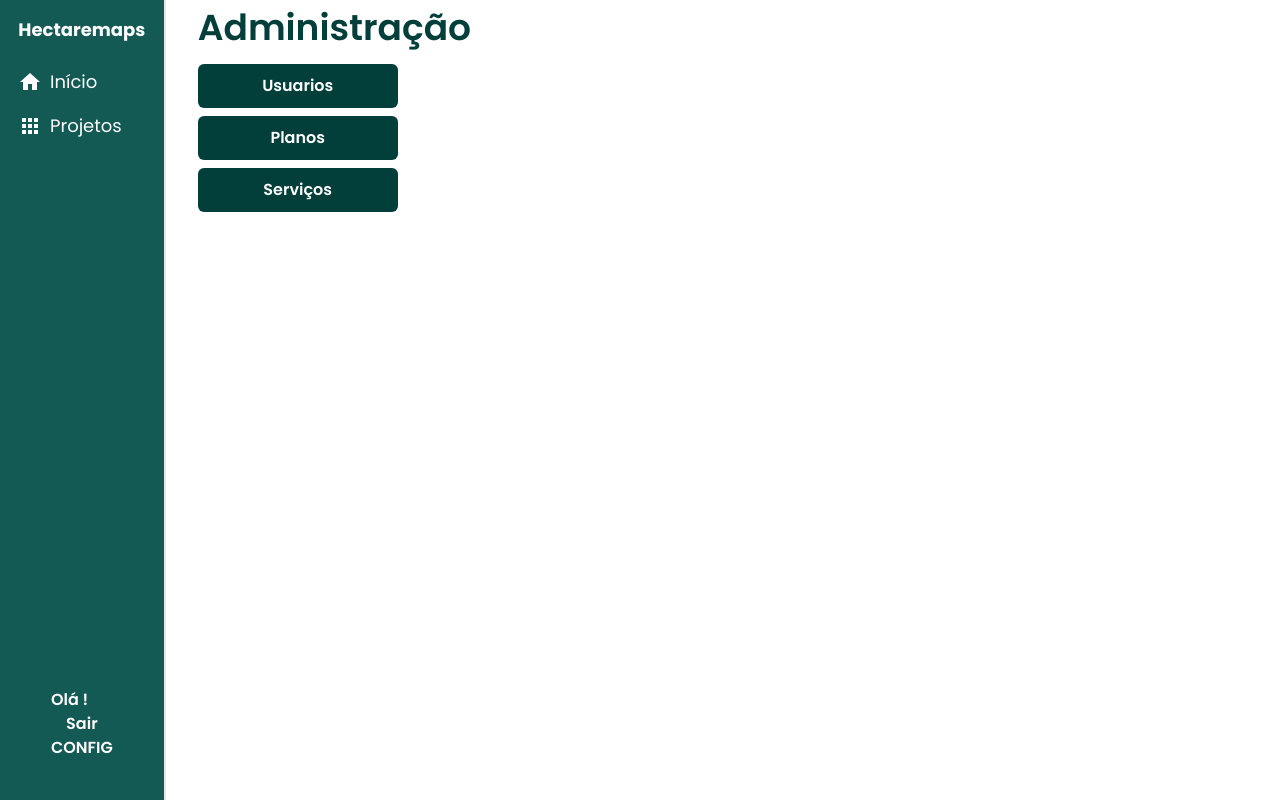
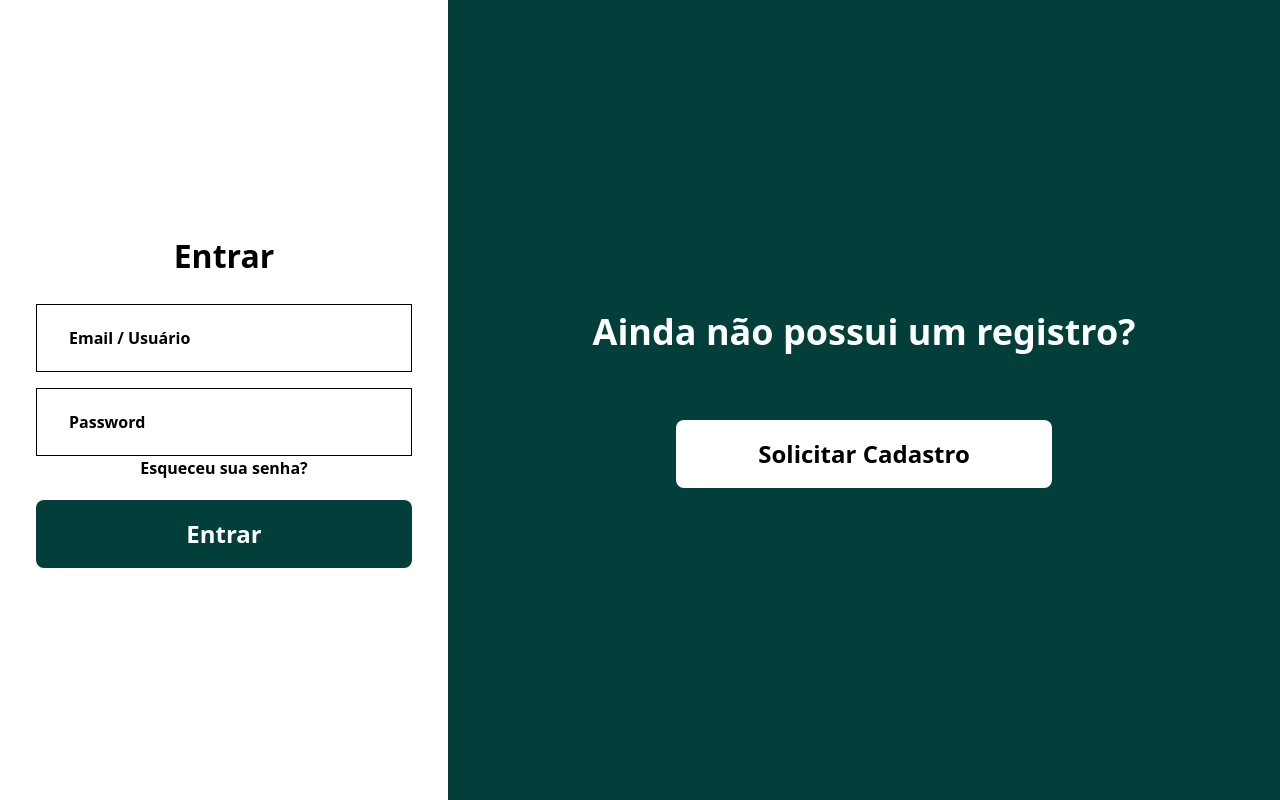
Before and after one commit to igordonatti/hectaremapsPlatorm, a React (Vite) app: page /Admin in a window 1280 px wide. Built offline with nearby package versions, Linux system fonts and the light colour scheme.

Commit message:
refactor(home): removi a pagina home e seus componentes e etc

```diff
--- a/src/App.tsx
+++ b/src/App.tsx
@@ -4,10 +4,9 @@ import SignIn from "./pages/SignIn/SignIn"
 import Recovery from "./pages/Recovery/Recovery"
 import RecoveryCode from "./pages/RecoveryCode/RecoveryCode"
 import RecoveryPassword from "./pages/Recovery Password/RecoveryPassword"
-import FirstPage from "./pages/FirstPage/FirstPage"
 import Services from "./pages/ServicesPage/Services"
 import Projects from "./pages/Projects/Projects"
-// import { RequireAuth } from "./contexts/Auth/RequireAuth"
+import { RequireAuth } from "./contexts/Auth/RequireAuth"
 import NewService from "./pages/New Service/NewService"
 import Payment from "./pages/Payment/Payment"
 import NewProject from "./pages/New Project/NewProject"
@@ -28,17 +27,16 @@ function App() {
       <Route path="/Recovery" element={ <Recovery /> } />
       <Route path="/RecoveryCode" element={ <RecoveryCode /> } />
       <Route path="/RecoveryPassword" element={ <RecoveryPassword /> } />
-      <Route path="/Home" element={ <FirstPage /> } />
-      <Route path="/Projects" element={ <Projects /> } />
-      <Route path="/:flightId/NewService" element={ <NewService /> } />
-      <Route path="/Payment" element= { <Payment /> } />
-      <Route path="/NewProject" element = { <NewProject /> } />
-      <Route path="/Admin" element = { <Admin /> } />
-      <Route path="/Users" element = { <Users /> } />
-      <Route path="/projects/:projectId/flights" element = { <Flights /> }/>
-      <Route path="/flights/:flightId/services" element = { <Services /> }/>
-      <Route path="/flights/:flightId/images" element = { <Images /> }/>
-      <Route path="/flights/:flightId/images/newImage" element = { <NewImage /> } />
+      <Route path="/Projects" element={ <RequireAuth><Projects /></RequireAuth> } />
+      <Route path="/:flightId/NewService" element={ <RequireAuth><NewService /></RequireAuth> } />
+      <Route path="/Payment" element= { <RequireAuth><Payment /></RequireAuth> } />
+      <Route path="/NewProject" element = { <RequireAuth><NewProject /></RequireAuth> } />
+      <Route path="/Admin" element = { <RequireAuth><Admin /></RequireAuth> } />
+      <Route path="/Users" element = { <RequireAuth><Users /></RequireAuth> } />
+      <Route path="/projects/:projectId/flights" element = { <RequireAuth><Flights /></RequireAuth> }/>
+      <Route path="/flights/:flightId/services" element = { <RequireAuth><Services /></RequireAuth> }/>
+      <Route path="/flights/:flightId/images" element = { <RequireAuth><Images /></RequireAuth> }/>
+      <Route path="/flights/:flightId/images/newImage" element = { <RequireAuth><NewImage /></RequireAuth> } />
     </Routes>
    </div>
   )
--- a/src/components/Menu/Menu.tsx
+++ b/src/components/Menu/Menu.tsx
@@ -1,4 +1,3 @@
-import HomeIcon from '@mui/icons-material/Home';
 import AppsIcon from '@mui/icons-material/Apps';
 import { Link, useNavigate } from 'react-router-dom';
 import { useContext } from 'react';
@@ -7,11 +6,6 @@ import { AuthContext } from '../../contexts/Auth/AuthContext';
 const classIcon = 'ml-2 text-white cursor-pointer';
 
 const itemsMenu = [
-  {
-    route: '/home',
-    description: 'Início',
-    component: <HomeIcon className={classIcon} fontSize='medium' />
-  },
   {
     route: '/projects',
     description: 'Projetos',
--- a/src/pages/FirstPage/FirstPage.tsx
+++ /dev/null
@@ -1,12 +0,0 @@
-import Menu from "../../components/Menu/Menu"
-
-const FirstPage = () => {
-  return (
-    <div className="flex w-full">
-      <Menu />
-      <div className="w-full ml-8"></div>
-    </div>
-  )
-}
-
-export default FirstPage
--- a/src/pages/SignIn/SignIn.tsx
+++ b/src/pages/SignIn/SignIn.tsx
@@ -16,7 +16,7 @@ const SignIn = () => {
     if(user && pwd) {
       const isLogged = await auth.signIn(user, pwd);
       if(isLogged){
-        navigate('/Home');
+        navigate('/projects');
       } else {
         setError(true);
       }
```
